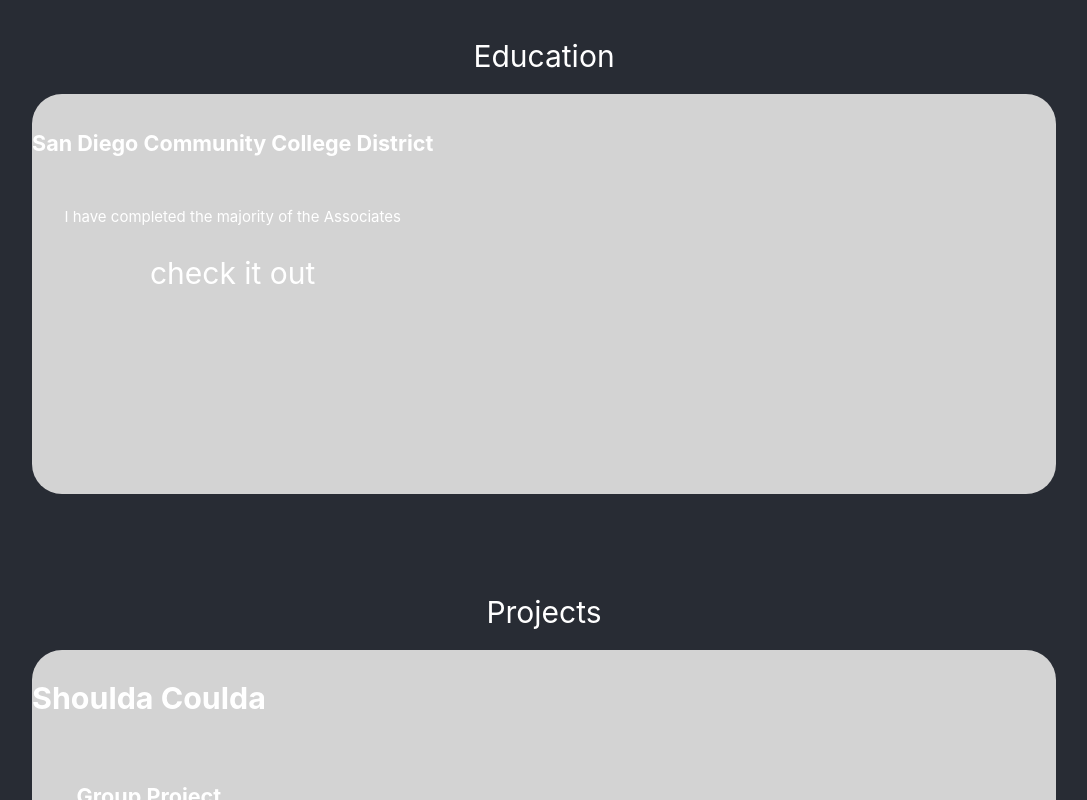
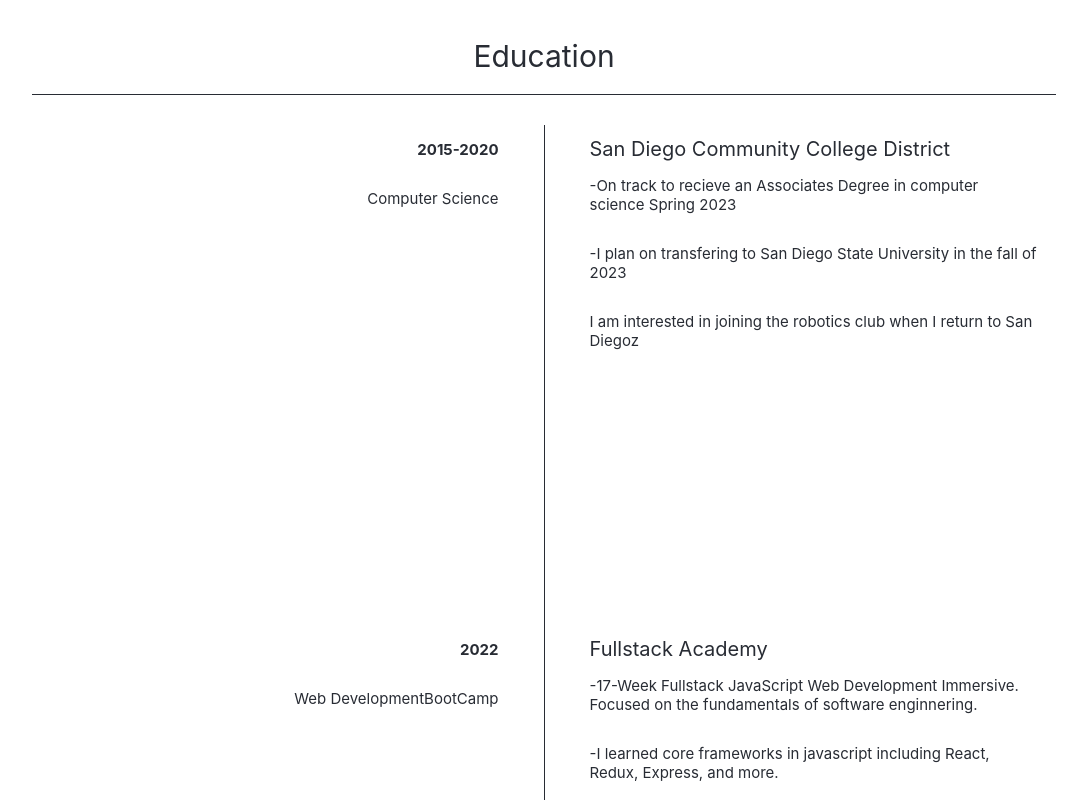
Before and after one commit to joshconstine/josh-website, a React (Create React App) app: page / in a window 1280 px wide. Shown: the part 3080-3880 px from the top of the page, without its empty margins (96-1183 px from the left). Built offline with nearby package versions, Linux system fonts and the light colour scheme.

Commit message:
education done

```diff
--- a/src/App.js
+++ b/src/App.js
@@ -18,9 +18,7 @@ function App() {
         <About />
 
         <Experience />
-        <a id="education" className="sections">
-          Education
-        </a>
+
         <Education />
         <a id="projects" className="sections">
           Projects
--- a/src/Education.js
+++ b/src/Education.js
@@ -1,16 +1,66 @@
 import "./App.css";
-import { Box } from "@mui/material";
+import { Box, Typography } from "@mui/material";
+import { display, fontWeight } from "@mui/system";
 
-function Education() {
+function Experience() {
   return (
-    <Box className="projectContainer font">
-      <Box className="infoContainer">
-        <h5>San Diego Community College District</h5>
-        <p>I have completed the majority of the Associates</p>
-        <a href="https://shouldacoulda.herokuapp.com/">check it out</a>
+    <Box className="infoContainer contain">
+      <a id="education" className="sections">
+        Education
+      </a>
+      <Box className="horizontalLine" />
+      <Box sx={{ display: "flex", width: "100%", justifyContent: "center" }}>
+        <Box className="sideByside">
+          <p className="bold">2015-2020</p>
+          <p>Computer Science</p>
+        </Box>
+        <Box
+          className="verticalLine"
+          sx={{ backgroundColor: "#282c34", height: 500 }}
+        />
+        <Box className="sideBysideR" sx={{ alignItems: "flex-start" }}>
+          <Typography variant="p" sx={{ fontSize: 20, paddingTop: 1.5 }}>
+            San Diego Community College District
+          </Typography>
+          <p className="alignL">
+            -On track to recieve an Associates Degree in computer science Spring
+            2023
+          </p>
+          <p className="alignL">
+            -I plan on transfering to San Diego State University in the fall of
+            2023
+          </p>
+          <p className="alignL">
+            I am interested in joining the robotics club when I return to San
+            Diegoz
+          </p>
+        </Box>
+      </Box>
+      <Box sx={{ display: "flex", width: "100%", justifyContent: "center" }}>
+        <Box className="sideByside">
+          <p className="bold">2022</p>
+          <p>Web DevelopmentBootCamp</p>
+        </Box>
+        <Box
+          className="verticalLine"
+          sx={{ backgroundColor: "#282c34", height: 500 }}
+        />
+        <Box className="sideBysideR" sx={{ alignItems: "flex-start" }}>
+          <Typography variant="p" sx={{ fontSize: 20, paddingTop: 1.5 }}>
+            Fullstack Academy
+          </Typography>
+          <p className="alignL">
+            -17-Week Fullstack JavaScript Web Development Immersive. Focused on
+            the fundamentals of software enginnering.
+          </p>
+          <p className="alignL">
+            -I learned core frameworks in javascript including React, Redux,
+            Express, and more.
+          </p>
+        </Box>
       </Box>
     </Box>
   );
 }
 
-export default Education;
+export default Experience;
```
